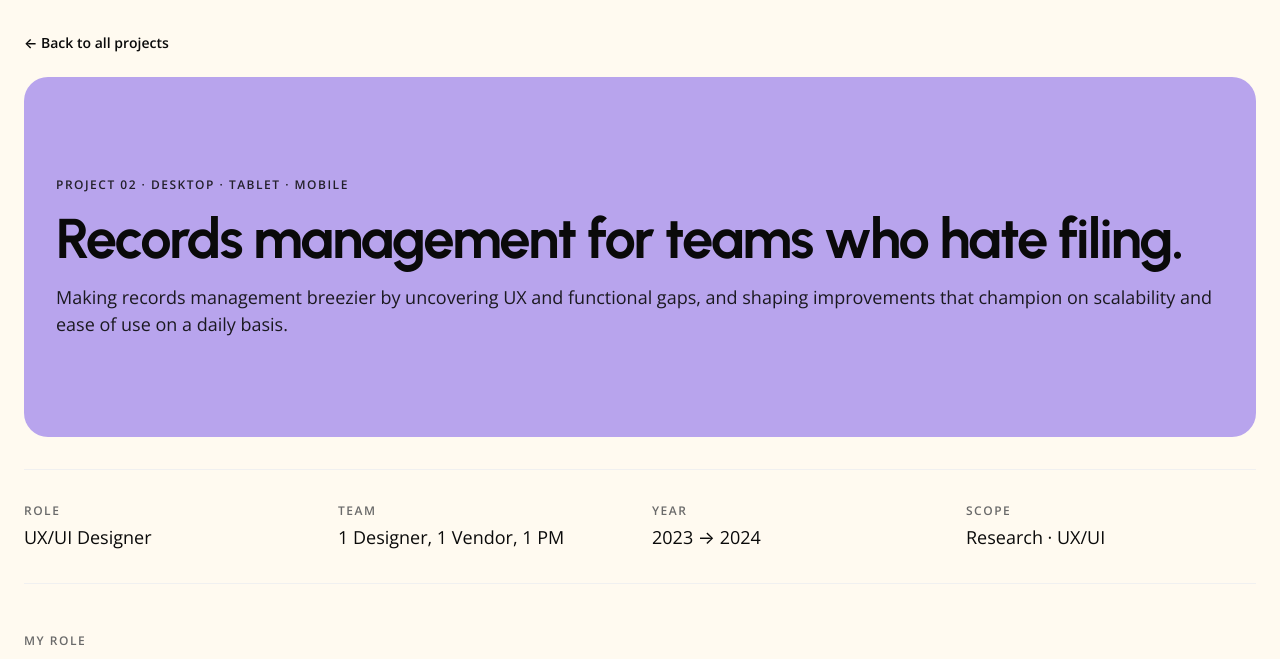
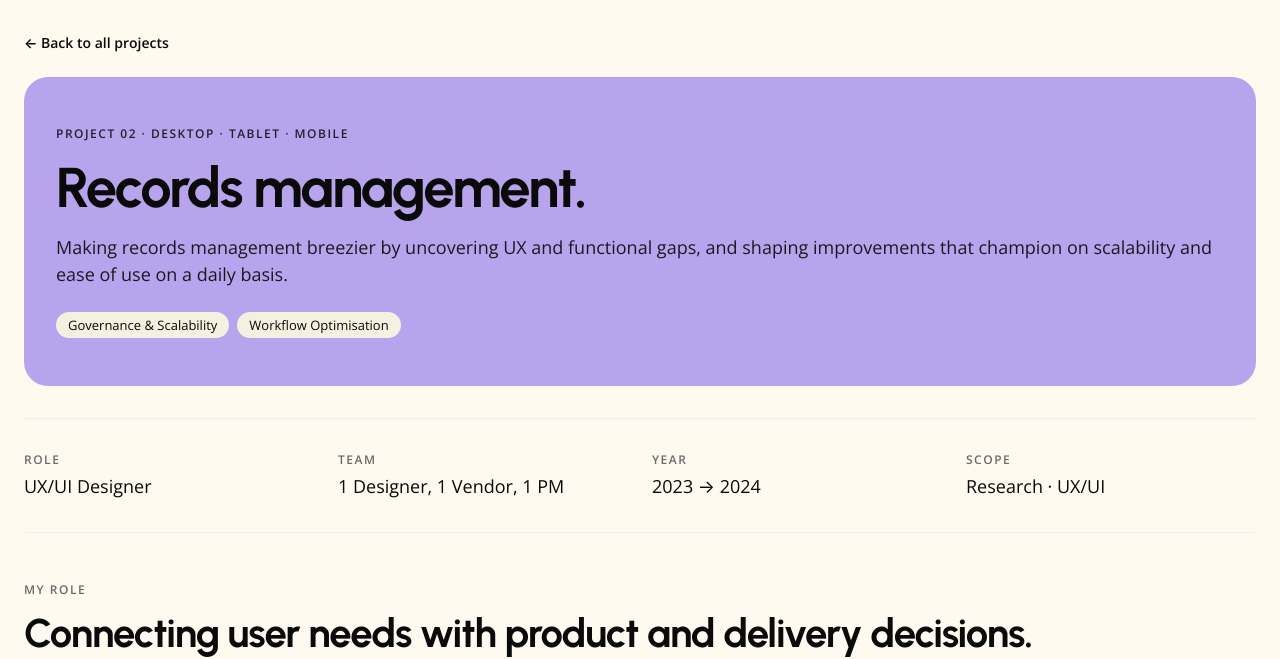
Before and after one commit to bellechanwy/bellechan_portfolio2026, a website built with Vite: page projects/records-management.html in a window 1280 px wide. Shown: the part 57-716 px from the top of the page. Built offline with nearby package versions, Linux system fonts and the light colour scheme; no server answers.

Commit message:
version2.3

```diff
--- a/projects/records-management.html
+++ b/projects/records-management.html
@@ -48,11 +48,15 @@
       <div class="project-hero__band project-hero--lavender">
         <div class="project-hero__copy">
           <span class="project-hero__eyebrow">Project 02 · Desktop · Tablet · Mobile</span>
-          <h1 id="records-management-title" class="project-hero__title">Records management for teams who hate filing.</h1>
+          <h1 id="records-management-title" class="project-hero__title">Records management.</h1>
           <p class="project-hero__lede">
             Making records management breezier by uncovering UX and functional gaps,
             and shaping improvements that champion on scalability and ease of use on a daily basis.
           </p>
+          <div class="project-hero__tags">
+            <span class="badge">Governance &amp; Scalability</span>
+            <span class="badge">Workflow Optimisation</span>
+          </div>
         </div>
       </div>
 
--- a/styles/organisms/project-hero.css
+++ b/styles/organisms/project-hero.css
@@ -30,7 +30,6 @@
   justify-content: center;
   overflow: hidden;
   isolation: isolate;
-  min-height: 360px;
 }
 
 .project-hero--pink     { background-color: var(--accent-pink);     color: var(--text-inverse); }
@@ -69,6 +68,13 @@
   line-height: 1.5;
   color: inherit;
   opacity: 0.9;
+}
+
+.project-hero__tags {
+  display: flex;
+  flex-wrap: wrap;
+  gap: var(--space-xs);
+  margin-top: var(--space-xs);
 }
 
 .project-meta {
```
Also changed, not shown: projects/carbon-trading.html (+4 -0 lines), projects/timesheet.html (+4 -0 lines).
